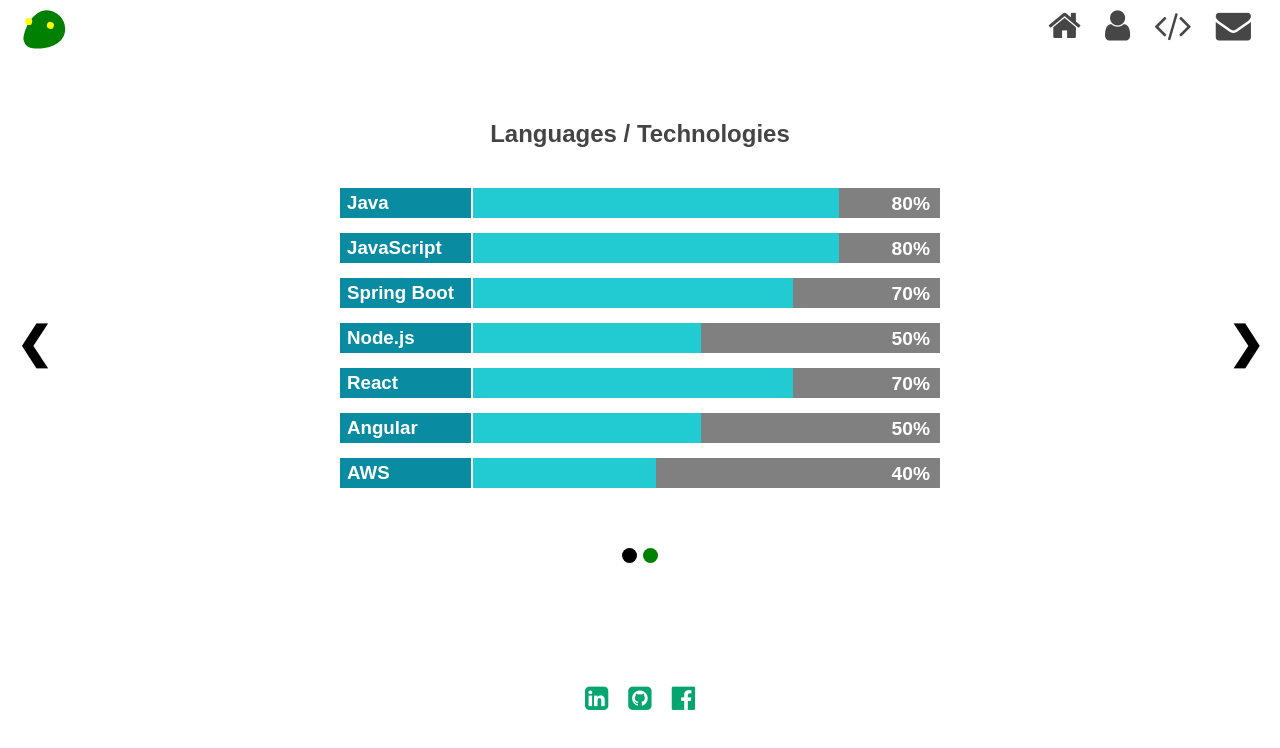
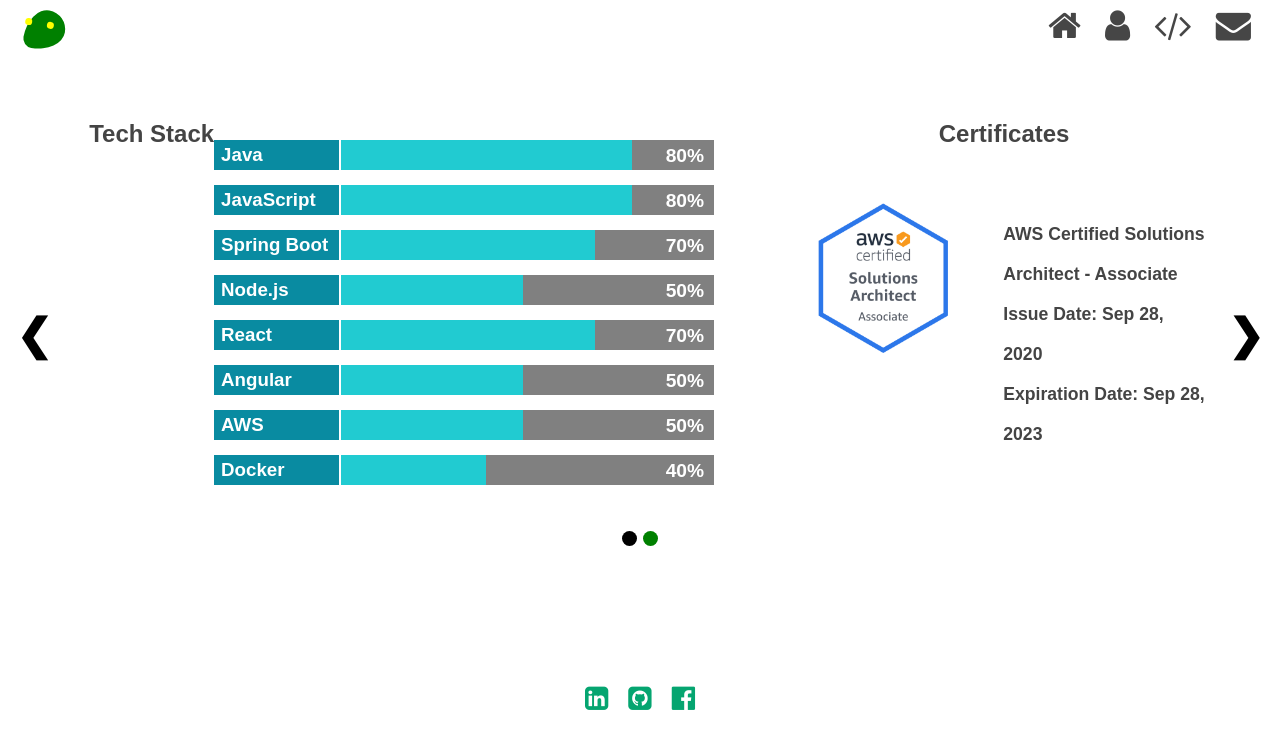
Before and after one commit to KevinSaephanh/portfolio, a React (Create React App) app: page /about in a window 1280 px wide. Both pictures are taken after a click on the element 629 px from the left and 522 px from the top of the page. Shown: the top 748 px of the page. Built offline with nearby package versions, Linux system fonts and the light colour scheme; a web font is replaced by a local one.

Commit message:
Added new section in about me tab

```diff
--- a/src/components/About/About.css
+++ b/src/components/About/About.css
@@ -66,24 +66,53 @@
 }
 
 .skills {
-    margin: 0 auto;
     margin-bottom: 30px;
+    display: flex;
 }
 
-.skills ul {
+.stack {
+    margin-left: auto;
+    width: 60%;
+}
+
+.stack ul {
+    display: block;
     list-style-type: none;
     padding: 0;
     margin-top: 25px;
-    width: 600px;
+    width: 500px;
 }
 
-.skill {
+.tech {
     display: inline-flex;
     height: 30px;
     line-height: 32px;
     width: 100%;
     margin-top: 15px;
     color: white;
+}
+
+.certificates {
+    width: 40%;
+}
+
+.aws {
+    margin-top: 50px;
+    display: flex;
+}
+
+.aws-cert {
+    height: 160px;
+    width: 160px;
+}
+
+.aws ul {
+    text-align: left;
+}
+
+.aws li {
+    line-height: 40px;
+    font-size: 1.1rem;
 }
 
 .proficiency {
@@ -106,7 +135,7 @@
     height: 100%;
 }
 
-.skill h3 {
+.tech h3 {
     margin: auto 0;
     height: 100%;
     line-height: 30px;
@@ -120,14 +149,14 @@
 .info {
     width: 60vw;
     margin: 50px auto;
-    margin-bottom: 15px;
+    margin-bottom: 10px;
     display: flex;
 }
 
 .info p {
-    width: 60%;
+    width: 70%;
     margin: 0 auto;
-    font-size: 1.2rem;
+    font-size: 1rem;
     line-height: 30px;
     z-index: 1000;
 }
@@ -190,7 +219,6 @@
     }
 
     .info p {
-        font-size: 1.1rem;
         line-height: 22px;
         margin-bottom: -35px;
     }
@@ -248,12 +276,12 @@
         width: 70vw;
     }
 
-    .skill {
+    .tech {
         height: 25px;
         line-height: 27px;
     }
 
-    .skill h3 {
+    .tech h3 {
         font-size: 14px;
         width: 100px;
     }
--- a/src/components/About/About.js
+++ b/src/components/About/About.js
@@ -1,6 +1,7 @@
 import React from "react";
 import Me from "../../assets/me.jpg";
 import Skills from "./Skills.json";
+import aws from "../../assets/awsCert.png";
 import "./About.css";
 
 const { skills } = Skills;
@@ -18,6 +19,7 @@
         }
     }, [slideIndex]);
 
+    // Toggle between dots depending on which is active
     const colorActiveDot = () => {
         const dot1Style = document.getElementById("dot1").style;
         const dot2Style = document.getElementById("dot2").style;
@@ -31,20 +33,18 @@
         }
     };
 
+    // Return tech stack for proficiency bars
     const getSkills = () => {
         return (
-            <ul className="skills">
-                {skills.map((skill, key) => {
+            <ul>
+                {skills.map((tech, key) => {
                     return (
-                        <li className="skill" key={key}>
-                            <h3>{skill.tech}</h3>
+                        <li className="tech" key={key}>
+                            <h3>{tech.tech}</h3>
                             <div className="proficiency">
-                                <div
-                                    id={`${skill.tech}`}
-                                    className="progress"
-                                />
+                                <div id={`${tech.tech}`} className="progress" />
                                 <div className="proficiency-num">
-                                    {skill.proficiency}%
+                                    {tech.proficiency}%
                                 </div>
                             </div>
                         </li>
@@ -54,6 +54,21 @@
         );
     };
 
+    // Returns AWS cert info
+    const getCert = () => {
+        return (
+            <div className="aws">
+                <img className="aws-cert" src={aws} alt="" />
+                <ul>
+                    <li>AWS Certified Solutions Architect - Associate</li>
+                    <li>Issue Date: Sep 28, 2020</li>
+                    <li>Expiration Date: Sep 28, 2023</li>
+                </ul>
+            </div>
+        );
+    };
+
+    // Animate loading for tech stack bars
     const animateLoad = (skill, goal, iterator) => {
         if (iterator < goal) {
             const skillStyle = document.getElementById(`${skill.tech}`).style;
@@ -85,6 +100,7 @@
         <div className="about">
             <div id="clouds" />
             <div className="carousel">
+                {/* Transition to slide using slide index */}
                 {slideIndex === 1 ? (
                     <div className="slides info">
                         <img src={Me} alt="" />
@@ -111,10 +127,18 @@
                     </div>
                 ) : (
                     <div className="slides skills">
-                        <h2>Languages / Technologies</h2>
-                        {getSkills()}
+                        <div className="stack">
+                            <h2>Tech Stack</h2>
+                            {getSkills()}
+                        </div>
+                        <div className="certificates">
+                            <h2>Certificates</h2>
+                            {getCert()}
+                        </div>
                     </div>
                 )}
+
+                {/* Slider buttons on sides */}
                 <a className="slider prev" onClick={changeSlide}>
                     &#10094;
                 </a>
@@ -123,6 +147,7 @@
                 </a>
             </div>
 
+            {/* Dot sliders at bottom */}
             <div>
                 <span id="dot1" className="slider dot" onClick={changeSlide} />
                 <span id="dot2" className="slider dot" onClick={changeSlide} />
--- a/src/components/About/Skills.json
+++ b/src/components/About/Skills.json
@@ -26,6 +26,10 @@
         },
         {
             "tech": "AWS",
+            "proficiency": 50
+        },
+        {
+            "tech": "Docker",
             "proficiency": 40
         }
     ]
--- a/src/components/Contact/Contact.css
+++ b/src/components/Contact/Contact.css
@@ -107,11 +107,11 @@
     border-radius: 50%;
     background: black;
     color: yellow;
-    font-size: 3.2rem;
-    padding-left: 3px;
+    font-size: 3.5rem;
     vertical-align: middle;
     line-height: 50px;
     transform: rotate(-310deg);
+    padding: 0 5px 10px 3px;
 }
 
 .contact .eye1 {
--- a/src/components/Contact/Contact.js
+++ b/src/components/Contact/Contact.js
@@ -1,12 +1,6 @@
 import React from "react";
 import * as emailjs from "emailjs-com";
 import "./Contact.css";
-
-const emailPattern = new RegExp(
-    "/[a-z0-9._%+!$&*=^|~#%'`?{}/-]+@([a-z0-9-]+.){1,}([a-z]{5,100})/"
-);
-const namePattern = new RegExp("/^([a-zA-Z]){3,30}$/");
-const messagePattern = new RegExp("/^(w{10,300})$/");
 
 const Contact = () => {
     const [inputs, setInputs] = React.useState({
@@ -16,7 +10,7 @@
     });
     const [submitMessage, setSubmitMessage] = React.useState("");
 
-    const sendEmail = async (e) => {
+    const sendEmail = (e) => {
         e.preventDefault();
 
         // Check if email is using valid format
@@ -49,9 +43,14 @@
     const validateForm = () => {
         const { name, email, message } = inputs;
         return (
-            namePattern.test(name) &&
-            emailPattern.test(email) &&
-            messagePattern.test(message)
+            name.length > 1 &&
+            name.length <= 50 &&
+            email.length >= 5 &&
+            email.length <= 100 &&
+            email.includes("@") &&
+            email.includes(".") &&
+            message.length >= 5 &&
+            message.length <= 300
         );
     };
 
@@ -73,8 +72,9 @@
                 <div className="eye2">+</div>
                 <div className="mouth">w</div>
             </div>
-            <form onSubmit={sendEmail} className="myForm">
+            <form className="myForm" onSubmit="return false;">
                 <input
+                    type="text"
                     name="name"
                     placeholder="Name"
                     title="Name"
@@ -94,6 +94,7 @@
                     onChange={handleInput}
                 />
                 <textarea
+                    type="text"
                     name="message"
                     placeholder="Speak your mind :3"
                     title="Message"
@@ -103,7 +104,11 @@
                     required
                 />
                 <span className="submitMessage">{submitMessage}</span>
-                <button type="input" onClick={sendEmail}>
+                <button
+                    type="input"
+                    onClick={sendEmail}
+                    disabled={submitMessage !== ""}
+                >
                     Send
                 </button>
             </form>
--- a/src/components/Header/Header.js
+++ b/src/components/Header/Header.js
@@ -26,7 +26,7 @@
     return (
         <header>
             <a href="/">
-                <div className="tonberry">
+                <div className="tonberry" title="Tonberry from Final Fantasy">
                     <div className="eye eye1" />
                     <div className="eye eye2" />
                 </div>
```
Also changed, not shown: src/assets/awsCert.png (added).
